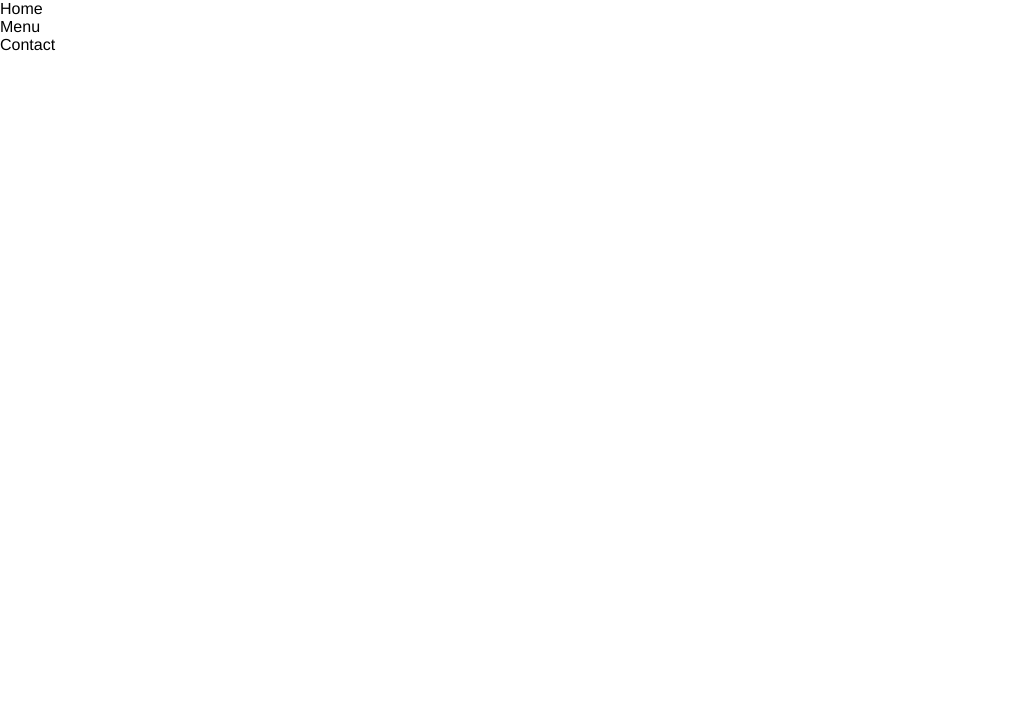
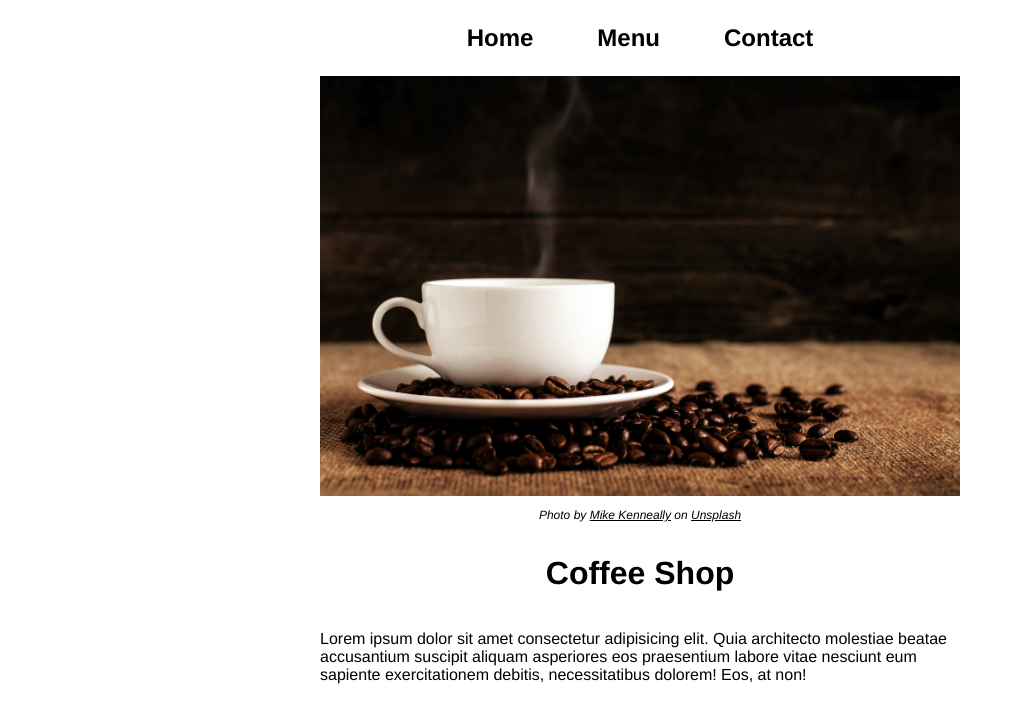
Before and after one commit to gzorzenone/restaurant-page, a website built with webpack: page dist/index.html in a window 1280 px wide. Shown: the whole page, without its empty margins (0-1023 px from the left). Built offline with nearby package versions, Linux system fonts and the light colour scheme.

Commit message:
Add styles

```diff
--- a/src/contact.js
+++ b/src/contact.js
@@ -9,7 +9,7 @@ let contacts = [
     "name": "Mary Jane",
     "role": "Manager",
     "phoneNumber": "555-555-5556",
-    "email": "maryjane@email.com"
+    "email": "mary.jane@email.com"
   }
 ]
 
--- a/src/index.js
+++ b/src/index.js
@@ -2,6 +2,9 @@ import "./style.css";
 import loadHomePage from "./home.js";
 import loadMenuPage from "./menu";
 import loadContactPage from "./contact";
+
+const header = document.createElement("div");
+header.classList.add("header");
 
 const homeTab = document.createElement("div");
 homeTab.classList.add("home-tab");
@@ -15,14 +18,17 @@ const contactTab = document.createElement("div");
 contactTab.classList.add("contact-tab");
 contactTab.textContent = "Contact";
 
+header.appendChild(homeTab);
+header.appendChild(menuTab);
+header.appendChild(contactTab);
+
 const content = document.createElement("div");
 content.classList.add("content");
 
-document.body.appendChild(homeTab);
-document.body.appendChild(menuTab);
-document.body.appendChild(contactTab);
+document.body.appendChild(header);
+document.body.appendChild(content);
 
-document.body.appendChild(content);
+content.appendChild(loadHomePage());
 
 homeTab.addEventListener("click", () => {
   content.replaceChildren();
--- a/src/style.css
+++ b/src/style.css
@@ -1,6 +1,23 @@
 body {
   margin: 0;
   font-family: Helvetica, sans-serif;
+  display: flex;
+  flex-direction: column;
+  align-items: center;
+}
+
+.header {
+  font-size: 1.5rem;
+  font-weight: bold;
+  display: flex;
+  gap: 64px;
+  padding: 24px;
+}
+
+.home {
+  display: flex;
+  flex-direction: column;
+  align-items: center;
 }
 
 .home img,
@@ -11,10 +28,31 @@ body {
 .home p:first-of-type {
   font-size: 0.75rem;
   font-style: italic;
+  text-align: center;
 }
 
-.item p:first-of-type,
-.person p:first-of-type {
+a {
+  color: inherit;
+}
+
+.menu,
+.contact {
+  display: flex;
+  flex-direction: column;
+  gap: 16px;
+}
+
+.item,
+.person {
+  background-color: burlywood;
+  padding: 16px;
+}
+
+.flavor {
+  font-weight: bold;
+}
+
+.name {
   font-size: 1.25rem;
   font-weight: bold;
 }
```
Also changed, not shown: dist/main.js.
